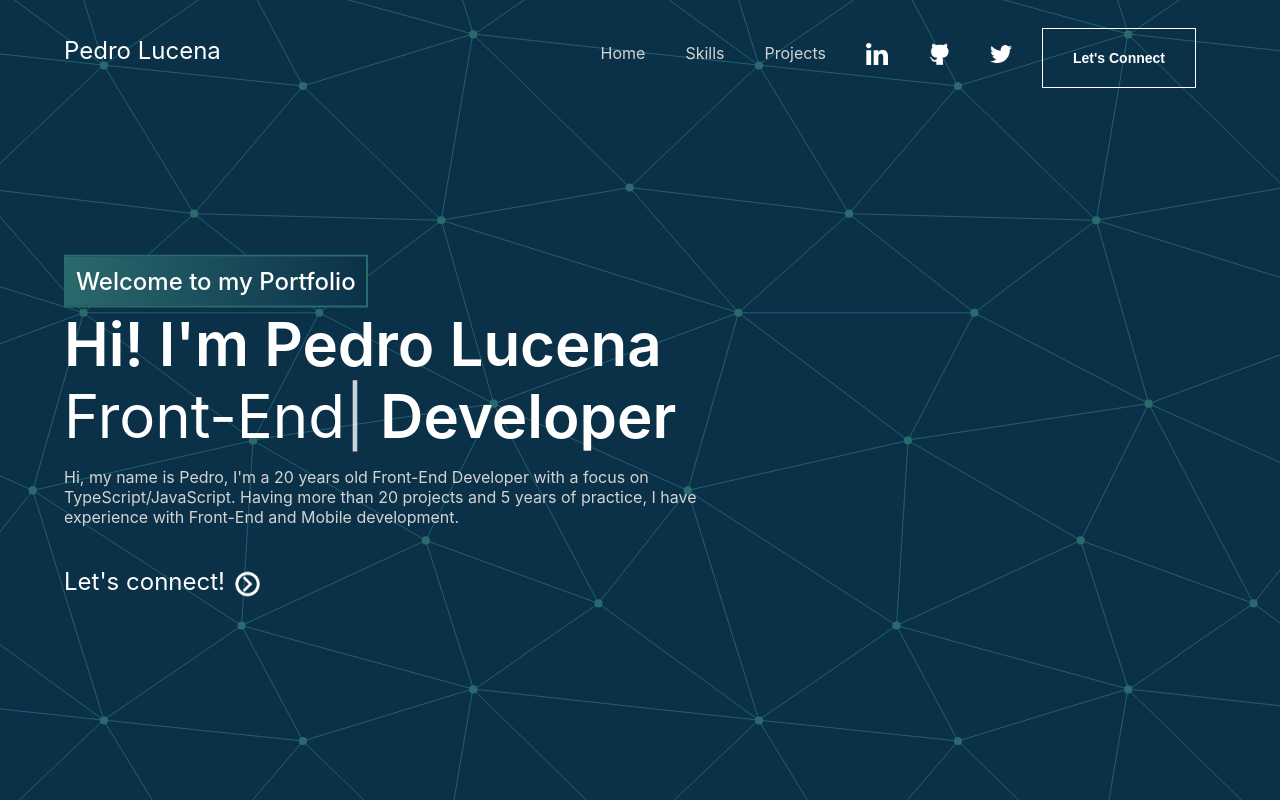
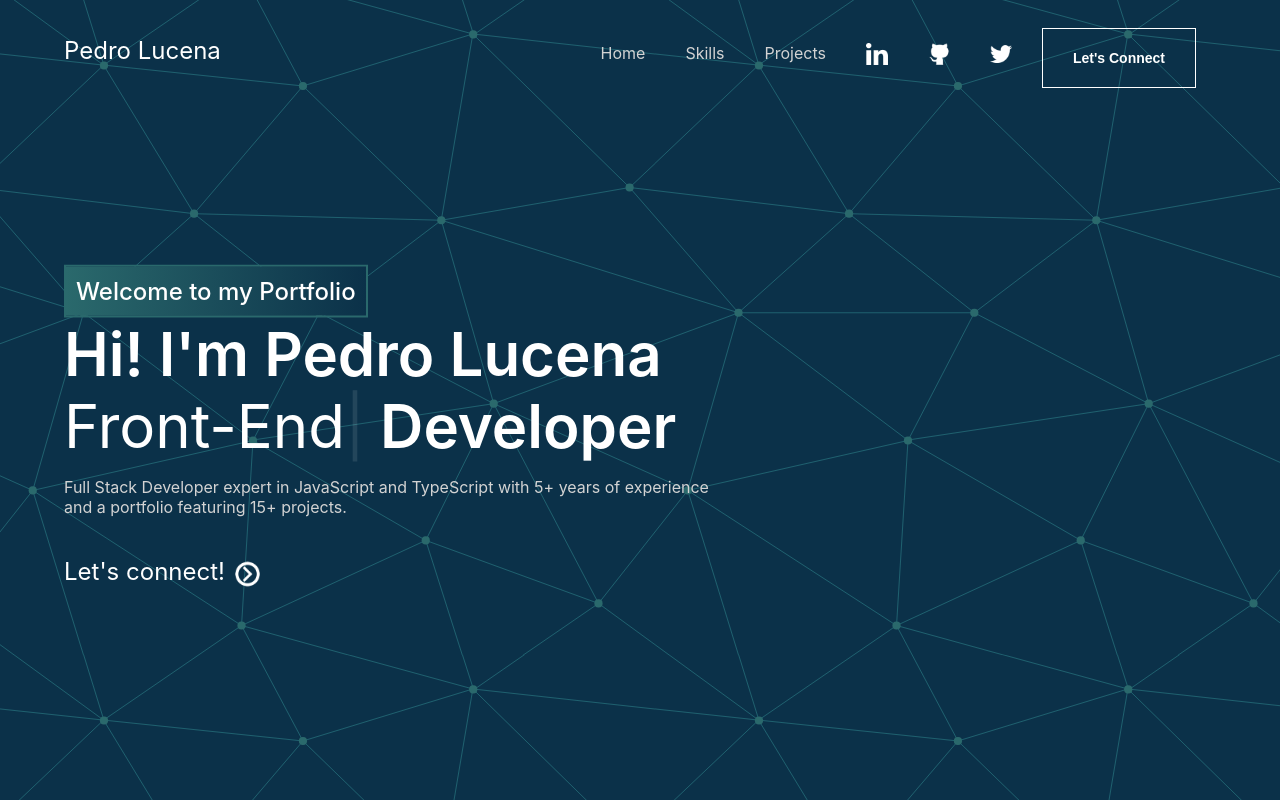
Before and after one commit to PedroL22/Pedro-Lucena-Portfolio, a React (Vite) app: page / in a window 1280 px wide. Shown: the top 800 px of the page. Built offline with nearby package versions, Linux system fonts and the light colour scheme.

Commit message:
✨ feat: Update Section1 content and improve accessibility in images

```diff
--- a/src/components/Section1/index.tsx
+++ b/src/components/Section1/index.tsx
@@ -17,7 +17,7 @@ export const Section1 = () => {
         <h1>
           Hi! I&#39;m Pedro Lucena <br />
           <ReactTyped
-            strings={['Front-End', 'React', 'React Native']}
+            strings={['Full Stack', 'React', 'React Native', 'Front-End', 'Back-End']}
             typeSpeed={50}
             backSpeed={60}
             loop
@@ -27,8 +27,8 @@ export const Section1 = () => {
         </h1>
 
         <p>
-          Hi, my name is Pedro, I&#39;m a 20 years old Front-End Developer with a focus on TypeScript/JavaScript. Having
-          more than 20 projects and 5 years of practice, I have experience with Front-End and Mobile development.
+          Full Stack Developer expert in JavaScript and TypeScript with 5+ years of experience and a portfolio featuring
+          15+ projects.
         </p>
 
         <div className='connect' onClick={handleClick2} onKeyDown={handleClick2} tabIndex={0}>
--- a/src/components/Section2/Skill/index.tsx
+++ b/src/components/Section2/Skill/index.tsx
@@ -9,7 +9,7 @@ export const Skill = ({ skillName }: SkillProps) => {
   return (
     <div>
       <div className='skill-title'>
-        <img src={Verified} alt='' />
+        <img src={Verified} alt='verified icon' />
 
         <h3>{skillName}</h3>
       </div>
--- a/src/components/Section3/Project/index.tsx
+++ b/src/components/Section3/Project/index.tsx
@@ -13,7 +13,7 @@ export const Project = ({ name, skills, projectDesc, image, github, live }: Proj
   return (
     <div className='project'>
       <div className='image-wrapper'>
-        <img src={image} alt='' className='image' />
+        <img src={image} alt={`${name} screenshot`} className='image' />
       </div>
 
       <h2 className='skills'>{skills}</h2>
--- a/src/components/Section4/index.tsx
+++ b/src/components/Section4/index.tsx
@@ -31,7 +31,7 @@ export const Section4 = () => {
 
       <div className='form-wrapper'>
         <div className='left'>
-          <img src={PersonalText} alt='' />
+          <img src={PersonalText} alt='man having a conversation' />
         </div>
 
         <div className='form-class'>
```
Also changed, not shown: src/index.css (+3 -3 lines), src/components/Section2/Grid1/styles.css (indentation only).
